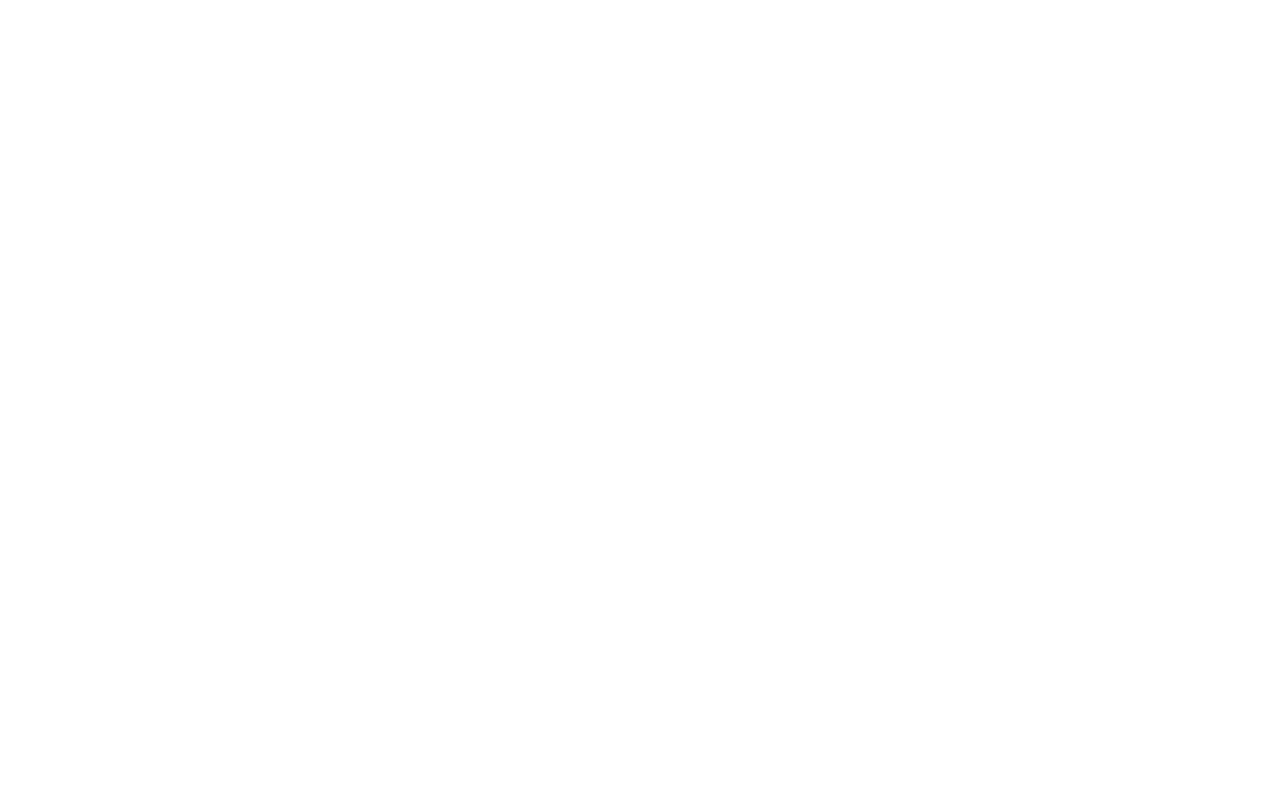
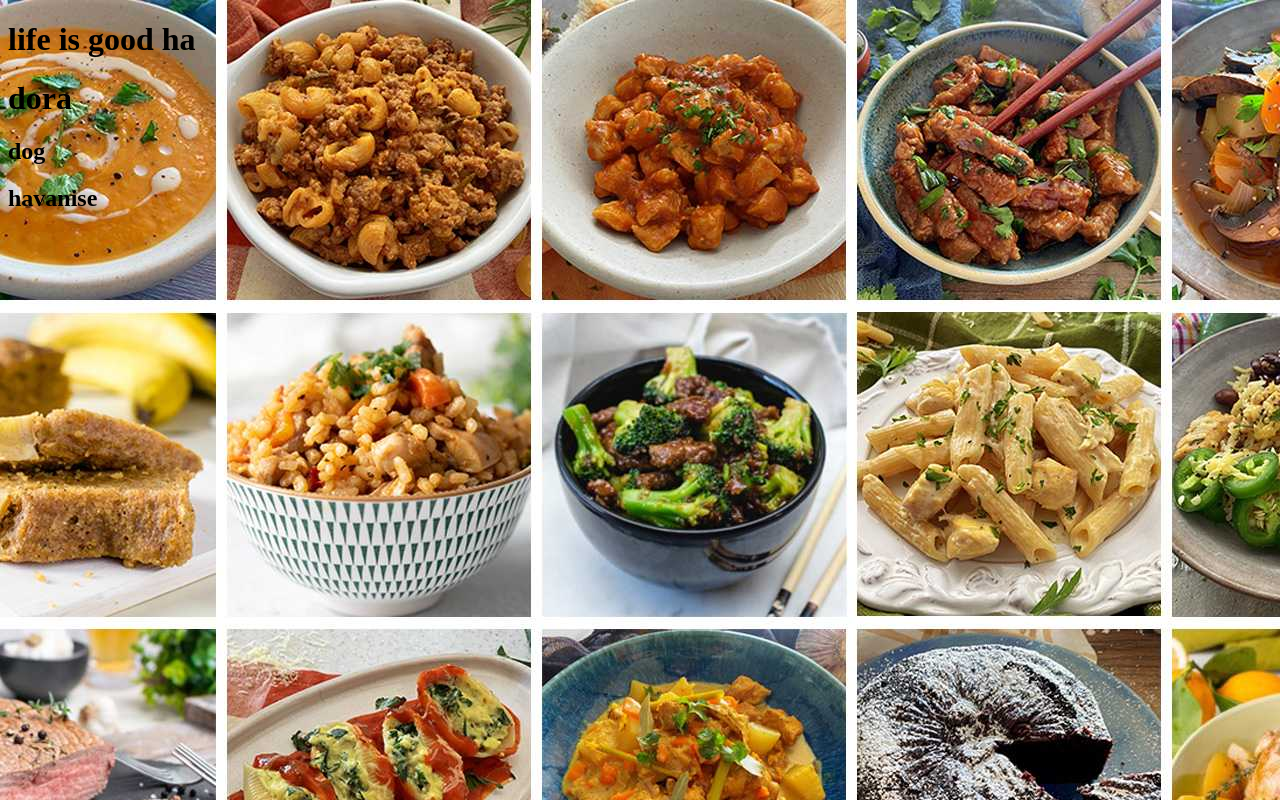
Before and after one commit to abderrahimAMZ/RecipesApp, a React app: page / in a window 1280 px wide. Built offline with nearby package versions, Linux system fonts and the light colour scheme.

Commit message:
add css loaders and the background img

```diff
--- a/index.js
+++ b/index.js
@@ -1,5 +1,7 @@
+// eslint-disable-next-line no-unused-vars
 import React from 'react'
 import  { createRoot }  from 'react-dom/client';
+// eslint-disable-next-line no-unused-vars
 import App from './src/App.js'
 
 const container = document.getElementById('root');
--- a/package.json
+++ b/package.json
@@ -18,10 +18,16 @@
     "@babel/preset-env": "^7.20.2",
     "@babel/preset-react": "^7.18.6",
     "babel-loader": "^9.1.0",
+    "css-loader": "^6.7.3",
     "eslint": "^8.24.0",
     "eslint-config-prettier": "^8.5.0",
+    "eslint-plugin-import": "^2.26.0",
+    "eslint-plugin-jsx-a11y": "^6.6.1",
+    "eslint-plugin-react": "^7.31.8",
+    "eslint-plugin-react-hooks": "^4.6.0",
     "html-webpack-plugin": "^5.5.0",
     "prettier": "^2.7.1",
+    "style-loader": "^3.3.1",
     "webpack": "^5.75.0",
     "webpack-cli": "^5.0.1",
     "webpack-dev-server": "^4.11.1"
--- a/public/index.html
+++ b/public/index.html
@@ -5,6 +5,9 @@
     <meta charset="UTF-8">
     <meta http-equiv="X-UA-Compatible" content="IE=edge">
     <meta name="viewport" content="width=device-width, initial-scale=1.0">
+    <link rel="stylesheet" type="text/css" href="src/style.css">
+
+
     <title>React App</title>
 </head>
 <body>
--- a/src/App.js
+++ b/src/App.js
@@ -1,19 +1,26 @@
+// eslint-disable-next-line no-unused-vars
 import React from "react";
+// eslint-disable-next-line no-unused-vars
 import Pet from "./Pets";
-
-var props = { name: "name", id: "id", idk: "idk" };
+// eslint-disable-next-line import/no-unresolved
+import "./style.css"
 /*
 const response = await fetch("", {
-    method: 'GET', // *GET, POST, PUT, DELETE, etc.
+    method: 'get', // *get, post, put, delete, etc.
     headers: {
-        'Content-Type': 'application/json',
+        'content-type': 'application/json',
         'key':"ikdjf",
     }
 })
 
  */
 const App = () => {
-  return React.createElement("div", {}, [React.createElement(Pet, { props })]);
+    return (
+      <div className="app">
+        <h1> life is good ha</h1>
+        <Pet name={"dora"} breed={"havanise"} animal={"dog"}/>
+      </div>
+    );
 };
 
 export default App;
--- a/src/Pets.js
+++ b/src/Pets.js
@@ -1,10 +1,12 @@
 import React from "react";
 
 const Pet = (props) => {
-  return React.createElement("div", {}, [
-    React.createElement("div", {}, props.id),
-    React.createElement("div", {}, props.name),
-    React.createElement("div", {}, props.idk),
-  ]);
+    return (
+      <div>
+        <h1>{props.name}</h1>
+        <h2>{props.animal}</h2>
+        <h2>{props.breed}</h2>
+      </div>
+    );
 };
 export default Pet;
--- /dev/null
+++ b/src/style.css
@@ -0,0 +1,3 @@
+body {
+    background-image: url("./Instant-Pot-Recipes.jpg");
+}
--- a/webpack.config.js
+++ b/webpack.config.js
@@ -28,6 +28,11 @@
                 exclude: /node_modules/,
                 use: 'babel-loader',
             },
+            {
+                test: /\.css$/,
+                use: ['style-loader', 'css-loader']
+            },
+
         ],
     },
     plugins: [
```
Also changed, not shown: .eslintrc.json, src/Instant-Pot-Recipes.jpg (added), 1 other file (tests, documents, lock files or other folders).
